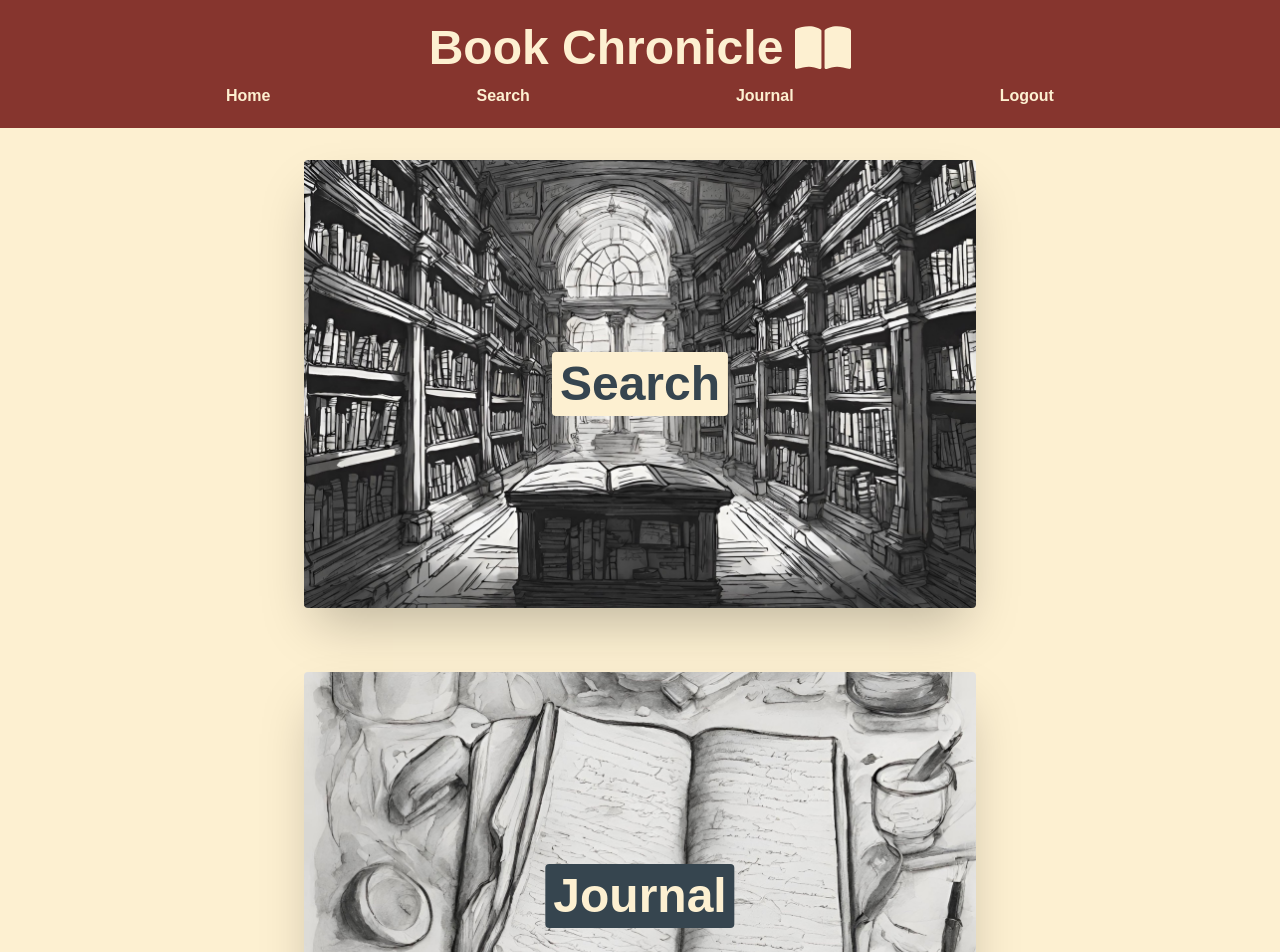
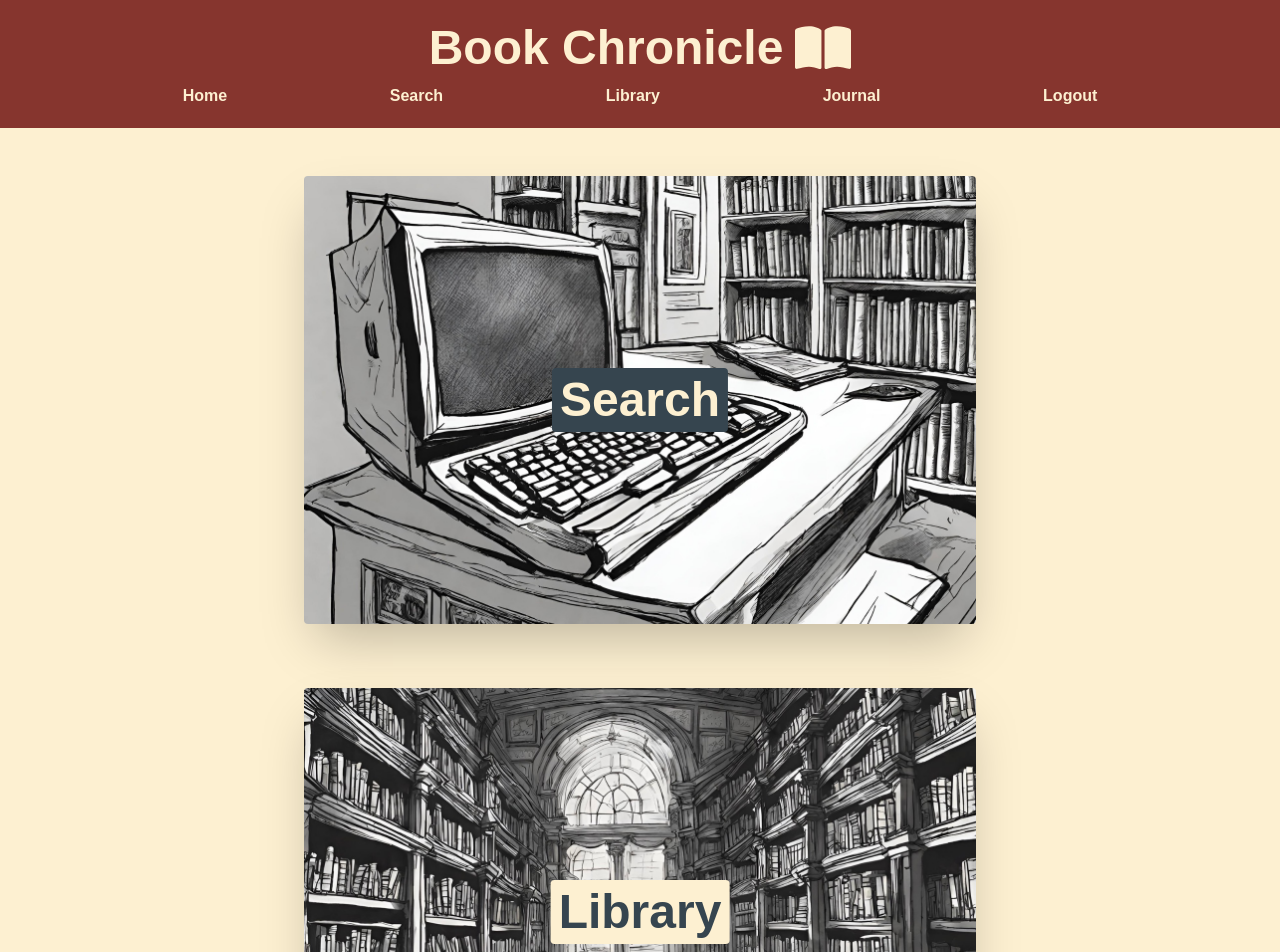
Before and after one commit to lnsvn/book-chronicle, a React (Create React App) app in the folder client/: page / in a window 1280 px wide. Shown: the top 952 px of the page. Built offline with nearby package versions, Linux system fonts and the light colour scheme.

Commit message:
creates home links constants file, turns home links into components for home page, creates library page and adds route

```diff
--- a/client/src/App.js
+++ b/client/src/App.js
@@ -2,6 +2,7 @@ import Header from "./components/Header";
 import { BrowserRouter as Router, Routes, Route } from "react-router-dom";
 import Home from "./pages/Home";
 import Search from "./pages/Search";
+import Library from "./pages/Library";
 import Journal from "./pages/Journal";
 import Footer from "./components/Footer";
 
@@ -13,6 +14,7 @@ function App() {
         <Routes>
           <Route path="/" element={<Home />}></Route>
           <Route path="/search" element={<Search />}></Route>
+          <Route path="/library" element={<Library />}></Route>
           <Route path="/journal" element={<Journal />}></Route>
         </Routes>
         <Footer />
--- /dev/null
+++ b/client/src/components/HomeLinks.js
@@ -0,0 +1,22 @@
+import React from "react";
+import homeLinks from "../constants/home";
+
+function HomeLinks() {
+  const homeData = homeLinks.map((link) => {
+    return (
+      <a
+        class="relative flex max-w-2xl rounded overflow-hidden shadow-2xl m-8 hover:opacity-85"
+        href={link.href}
+      >
+        <img src={link.image}></img>
+        <div className="absolute text-5xl top-1/2 left-1/2 -translate-x-1/2 -translate-y-1/2 flex font-ws font-bold">
+          <div className={link.titleClass}>{link.title}</div>
+        </div>
+      </a>
+    );
+  });
+
+  return <>{homeData}</>;
+}
+
+export default HomeLinks;
--- /dev/null
+++ b/client/src/constants/home.js
@@ -0,0 +1,26 @@
+import search from "../images/search.jpeg";
+import journal from "../images/journal.jpeg";
+import library from "../images/library.jpeg";
+
+const homeLinks = [
+  {
+    title: "Search",
+    href: "/search",
+    titleClass: "bg-charcoal text-tan rounded p-2",
+    image: search,
+  },
+  {
+    title: "Library",
+    href: "/library",
+    titleClass: "bg-tan text-charcoal rounded p-2",
+    image: library,
+  },
+  {
+    title: "Journal",
+    href: "/journal",
+    titleClass: "bg-charcoal text-tan rounded p-2",
+    image: journal,
+  },
+];
+
+export default homeLinks;
--- a/client/src/constants/nav.js
+++ b/client/src/constants/nav.js
@@ -8,6 +8,10 @@ const navLinks = [
     path: "/search",
   },
   {
+    title: "Library",
+    path: "/library"
+  },
+  {
     title: "Journal",
     path: "/journal",
   },
--- a/client/src/pages/Home.js
+++ b/client/src/pages/Home.js
@@ -1,25 +1,11 @@
 import React from "react";
-import search from "../images/search.jpeg";
-import journal from "../images/journal.jpeg";
+import HomeLinks from "../components/HomeLinks";
 
 function Home() {
   return (
     <div>
-      <body className="bg-tan flex flex-col items-center">
-        <a class="relative flex max-w-2xl rounded overflow-hidden shadow-2xl m-8 hover:opacity-85"
-        href="/search">
-          <img src={search}></img>
-          <div className="absolute text-5xl text-charcoal top-1/2 left-1/2 -translate-x-1/2 -translate-y-1/2 flex bg-tan rounded p-2 font-ws font-bold">
-            Search
-          </div>
-        </a>
-        <a class="relative flex max-w-2xl rounded overflow-hidden shadow-2xl m-8 hover:opacity-85"
-        href="/journal">
-          <img src={journal}></img>
-          <div className="absolute text-5xl text-tan top-1/2 left-1/2 -translate-x-1/2 -translate-y-1/2 flex bg-charcoal rounded p-2 font-ws font-bold">
-            Journal
-          </div>
-        </a>
+      <body className="bg-tan pt-4 flex flex-col items-center">
+        <HomeLinks />
       </body>
     </div>
   );
--- /dev/null
+++ b/client/src/pages/Library.js
@@ -0,0 +1,11 @@
+import React from "react";
+
+function Library() {
+  return (
+    <div>
+      <body className="bg-tan font-ws">Library</body>
+    </div>
+  );
+}
+
+export default Library;
```
Also changed, not shown: client/src/images/library.jpeg (added), client/src/images/search.jpeg.
